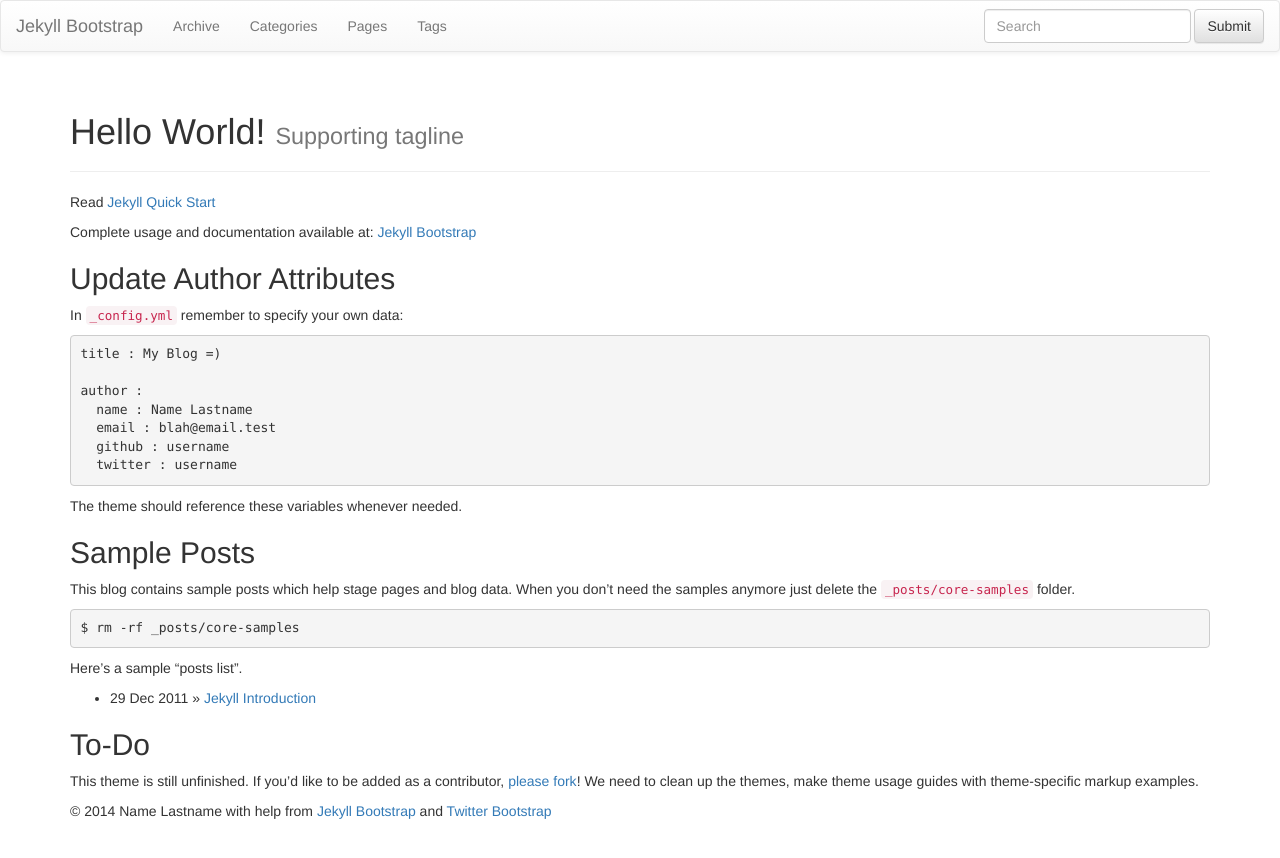
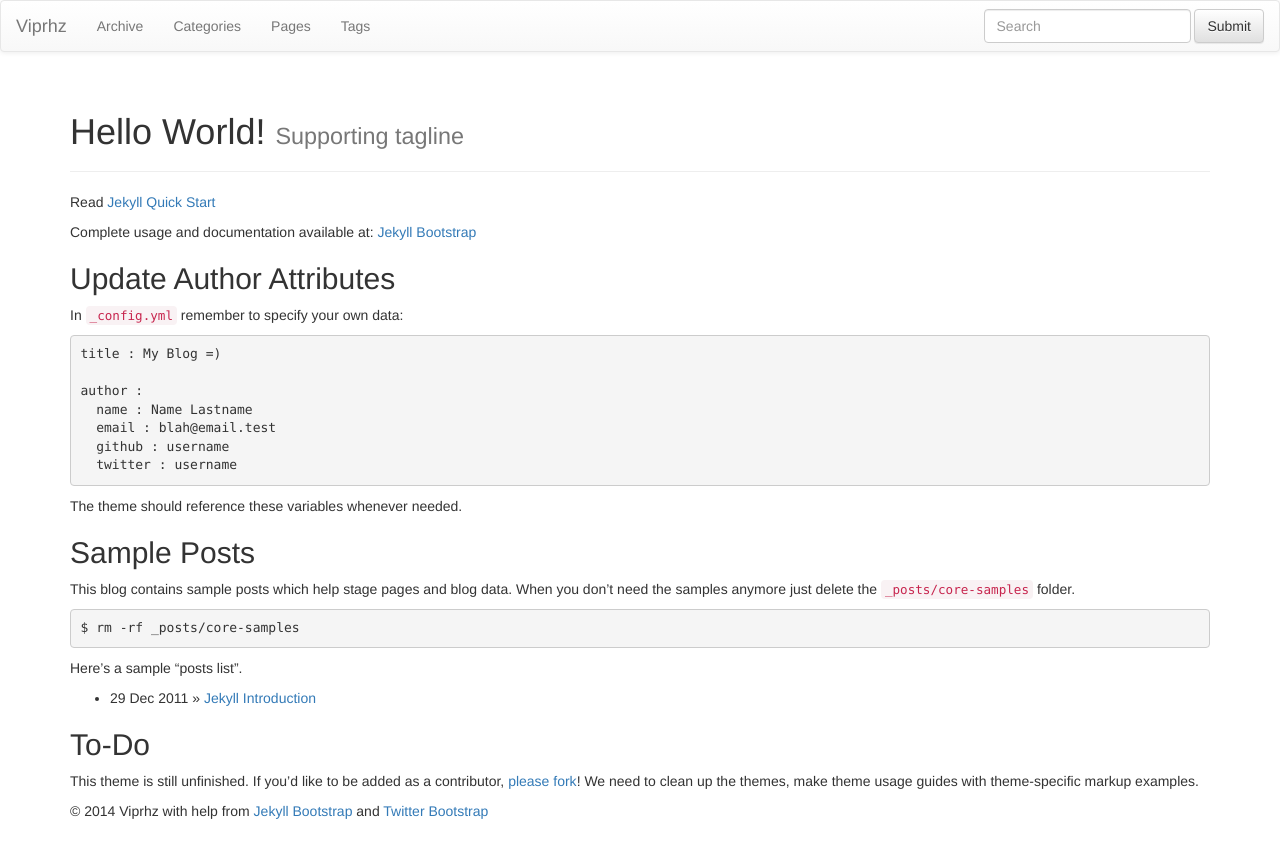
Before and after one commit to Viprhz/viprhz.github.io, a Jekyll site: the page built from index.md, in a window 1280 px wide. Shown: the top 858 px of the page. Built offline with Jekyll 4.4.1, drawn with Linux system fonts in a browser that asks for light colours; nearby versions of some CDN libraries; library files that are not in the unit come from our copies.

Commit message:
update site info

```diff
--- a/_config.yml
+++ b/_config.yml
@@ -8,13 +8,13 @@ pygments: true
 # Themes are encouraged to use these universal variables
 # so be sure to set them if your theme uses them.
 #
-title : Jekyll Bootstrap
+title : Viprhz
 tagline: Site Tagline
 author :
-  name : Name Lastname
-  email : blah@email.test
-  github : username
-  twitter : username
+  name : Viprhz
+  email : viprhz@gmail.com
+  github : viprhz
+  twitter : viprhz
   feedburner : feedname
 
 # The production_url is only used when full-domain names are needed
```
